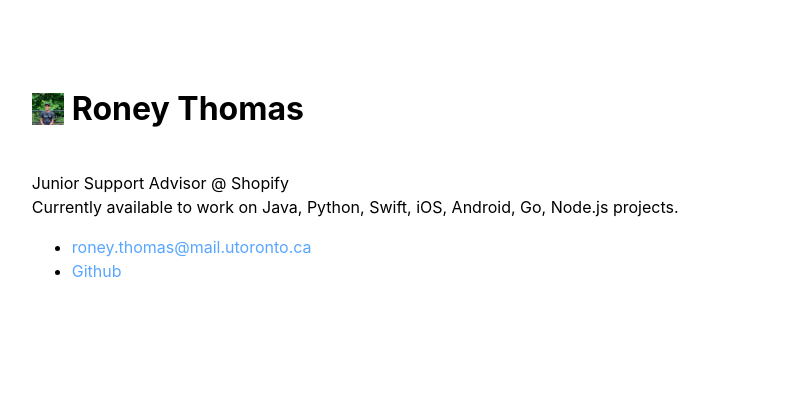
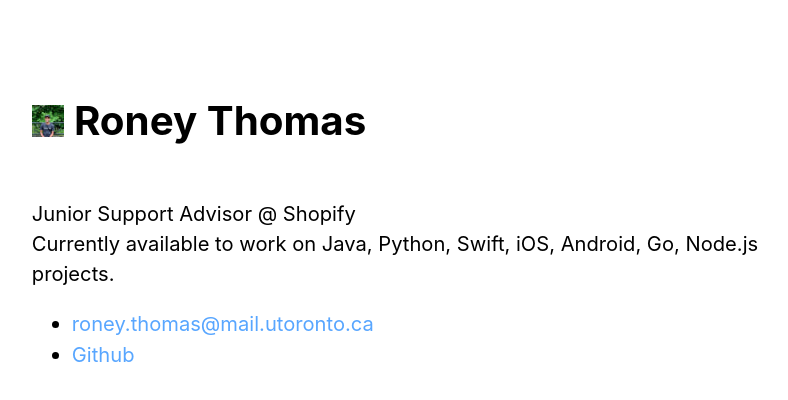
Before and after one commit to RoneyThomas/me, a plain HTML site: page public/index.html in a window 1280 px wide. Shown: the whole page, without its empty margins (205-993 px from the left). Drawn offline with Linux system fonts and the light colour scheme.

Commit message:
Responsive font

```diff
--- a/public/static/css/style.css
+++ b/public/static/css/style.css
@@ -1,3 +1,7 @@
+html {
+    font-size: calc(0.7em + 0.7vw);
+}
+
 @media (prefers-color-scheme: dark) {
     body {
         /* background-color: #121212; */
@@ -34,5 +38,5 @@ header {
 }
 
 header h1 {
-    margin-left: 8px;
+    margin-left: 0.5rem;
 }
```
